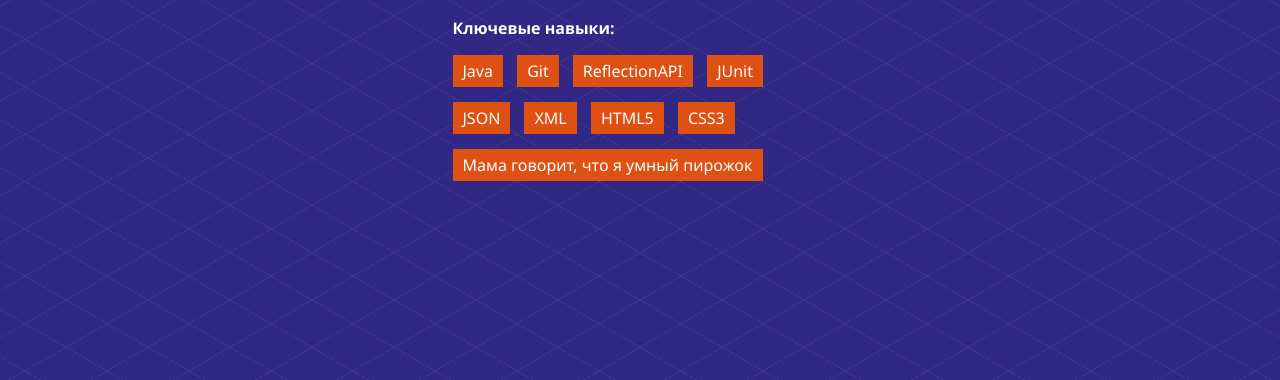
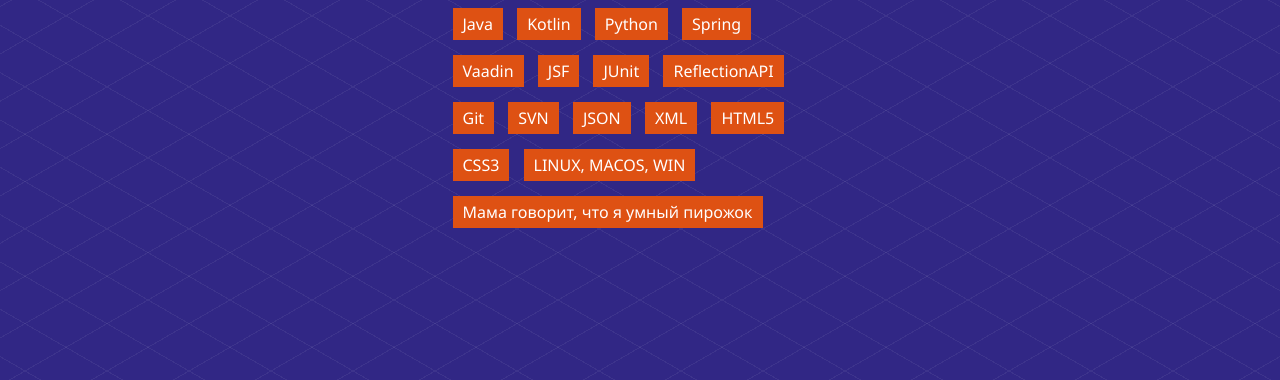
Before and after one commit to vasvaller/vasvaller.github.io, a plain HTML site: page index.html in a window 1280 px wide. Shown: the part 420-800 px from the top of the page. Drawn offline with Linux system fonts and the light colour scheme.

Commit message:
Skills updated

```diff
--- a/index.html
+++ b/index.html
@@ -29,13 +29,24 @@
           <h2>Ключевые навыки:</h2>
           <ul class="skills">
             <li class="skill">Java</li>
+            <li class="skill">Kotlin</li>
+            <li class="skill">Python</li>
+
+            <li class="skill">Spring</li>
+            <li class="skill">Vaadin</li>
+            <li class="skill">JSF</li>
+            <li class="skill">JUnit</li>
+            <li class="skill">ReflectionAPI</li>
+
             <li class="skill">Git</li>
-            <li class="skill">ReflectionAPI</li>
-            <li class="skill">JUnit</li>
+            <li class="skill">SVN</li>
+
             <li class="skill">JSON</li>
             <li class="skill">XML</li>
             <li class="skill">HTML5</li>
             <li class="skill">CSS3</li>
+
+            <li class="skill">LINUX, MACOS, WIN</li>
             <li class="skill">Мама говорит, что я умный пирожок</li>
           </ul>
         </section>
```
